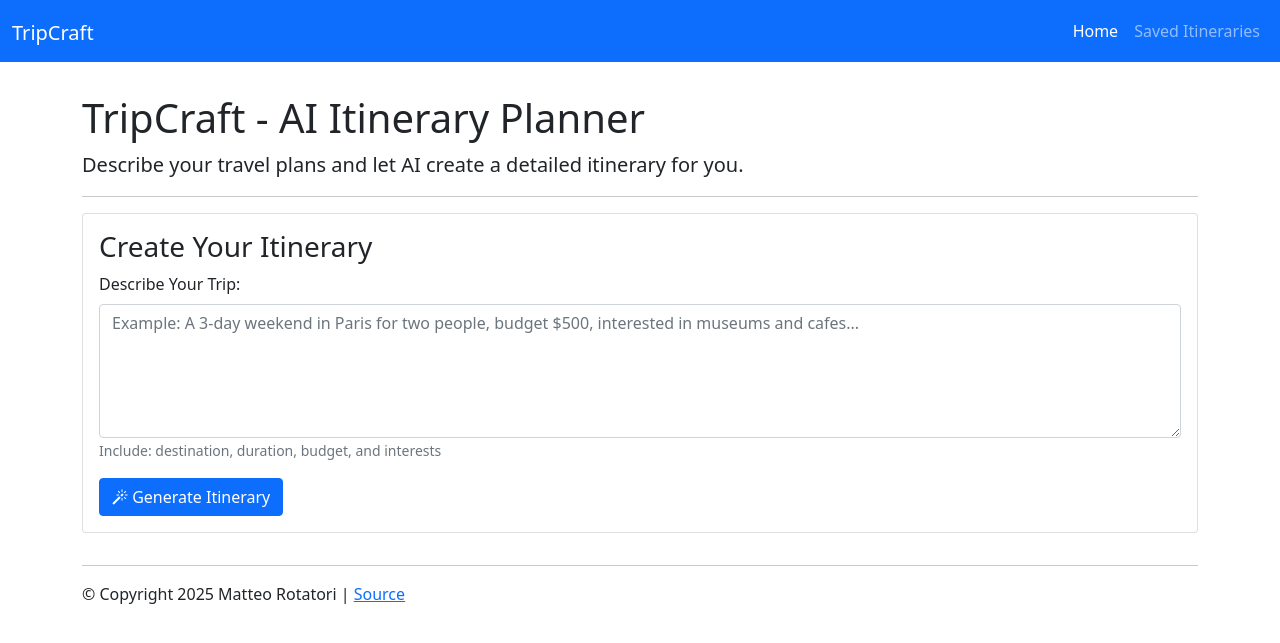
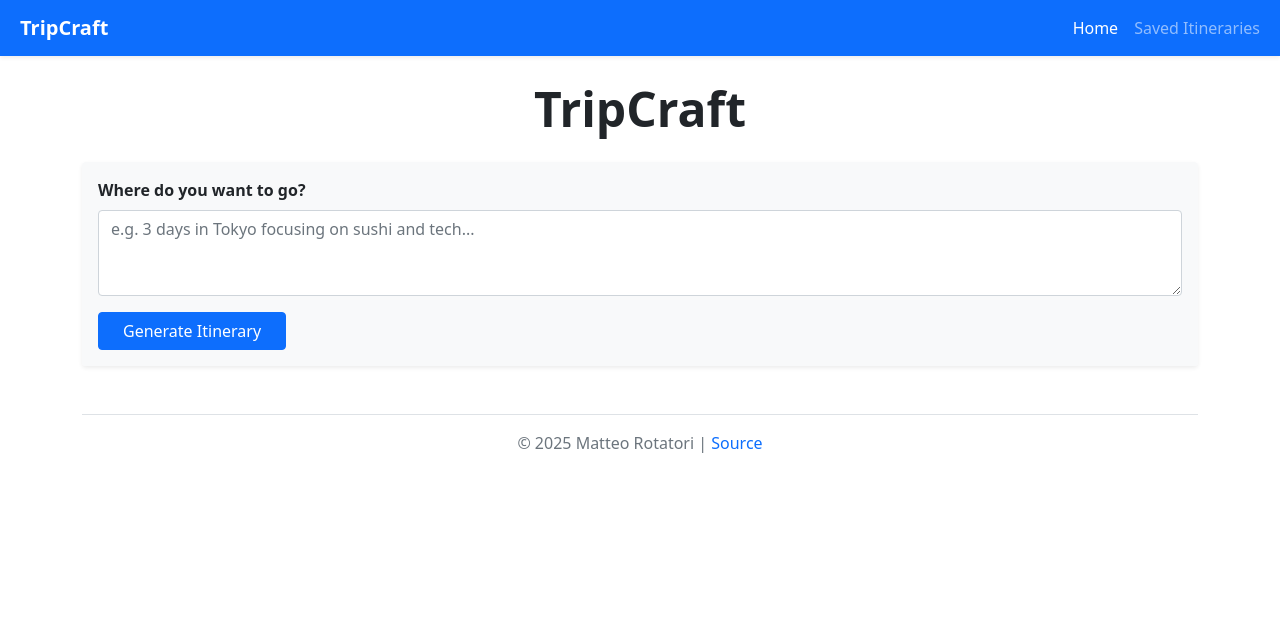
Before and after one commit to mr1900-source/ItineraryAPP, a Flask app: page / in a window 1280 px wide. Shown: the top 643 px of the page. Run offline with Flask 2, Linux system fonts and the light colour scheme.

Commit message:
More Design Fixes
Improved formatting of boxes

Added Feature to Move Boxes Around

```diff
--- a/app/templates/bootstrap_5_layout.html
+++ b/app/templates/bootstrap_5_layout.html
@@ -5,18 +5,22 @@
     <meta name="viewport" content="width=device-width, initial-scale=1">
     <title>TripCraft | AI Itinerary Planner</title>
 
-    <!-- Bootstrap CSS -->
-    <link href="https://cdn.jsdelivr.net/npm/bootstrap@5.0.0-beta3/dist/css/bootstrap.min.css" rel="stylesheet" integrity="sha384-eOJMYsd53ii+scO/bJGFsiCZc+5NDVN2yr8+0RDqr0Ql0h+rP48ckxlpbzKgwra6" crossorigin="anonymous">
+    <link href="https://cdn.jsdelivr.net/npm/bootstrap@5.0.0-beta3/dist/css/bootstrap.min.css" rel="stylesheet">
 
-    <!-- Bootstrap Icons -->
     <link rel="stylesheet" href="https://cdn.jsdelivr.net/npm/bootstrap-icons@1.8.1/font/bootstrap-icons.css">
+
+    <style>
+        .draggable-box { cursor: grab; transition: transform 0.2s; }
+        .draggable-box:active { cursor: grabbing; }
+        .editable-area:focus { outline: none; background: #fffdf0; padding: 5px; border-radius: 4px; }
+        .drop-zone-active { border: 2px dashed #0d6efd !important; opacity: 0.6; }
+    </style>
 </head>
 <body>
-    <!-- FLASH MESSAGING -->
     {% with messages = get_flashed_messages(with_categories=true) %}
       {% if messages %}
         {% for category, message in messages %}
-            <div class="alert alert-{{ category }} alert-dismissible fade show" role="alert" style="margin-bottom:0;">
+            <div class="alert alert-{{ category }} alert-dismissible fade show mb-0" role="alert">
                 <button type="button" class="btn-close" data-bs-dismiss="alert" aria-label="Close"></button>
                 {{ message }}
             </div>
@@ -24,32 +28,23 @@
       {% endif %}
     {% endwith %}
 
-    <!-- SITE NAVIGATION -->
-    {% set nav_links = [
-        ('/', 'home', 'Home'),
-        ('/saved', 'saved', 'Saved Itineraries'),
-    ] -%}
+    {% set nav_links = [('/', 'home', 'Home'), ('/saved', 'saved', 'Saved Itineraries')] -%}
     {% set active_page = active_page|default('home') -%}
 
-    <nav class="navbar navbar-expand-lg navbar-dark bg-primary">
+    <nav class="navbar navbar-expand-lg navbar-dark bg-primary shadow-sm">
         <div class="container-fluid">
-            <a class="navbar-brand" href="/">
-                <i class="bi-airplane-fill" style="font-size: 1.5rem;"></i>
-                TripCraft
+            <a class="navbar-brand d-flex align-items-center" href="/">
+                <i class="bi bi-airplane-fill me-2" style="font-size: 1.2rem;"></i>
+                <strong>TripCraft</strong>
             </a>
             <button class="navbar-toggler" type="button" data-bs-toggle="collapse" data-bs-target="#navbarNav">
                 <span class="navbar-toggler-icon"></span>
             </button>
             <div class="collapse navbar-collapse" id="navbarNav">
-                <ul class="navbar-nav ms-auto mb-2 mb-lg-0">
+                <ul class="navbar-nav ms-auto">
                 {% for href, page_id, link_text in nav_links %}
-                    {% if page_id == active_page %}
-                        {% set is_active = "active" -%}
-                    {% else %}
-                        {% set is_active = "" -%}
-                    {% endif %}
                     <li class="nav-item">
-                        <a class="nav-link {{ is_active }}" href="{{href}}">{{link_text}}</a>
+                        <a class="nav-link {{ 'active' if page_id == active_page }}" href="{{href}}">{{link_text}}</a>
                     </li>
                 {% endfor %}
                 </ul>
@@ -57,22 +52,14 @@
         </div>
     </nav>
 
-    <!-- PAGE CONTENTS -->
-    <div class="container" style="margin-top:2em;">
-        <div id="content">
-            {% block content %}
-            {% endblock %}
-        </div>
+    <div class="container mt-4 mb-5">
+        {% block content %}{% endblock %}
 
-        <!-- FOOTER -->
-        <footer style="margin-top:2em; margin-bottom:2em;">
-            <hr>
-            &copy; Copyright 2025 Matteo Rotatori |
-            <a href="https://github.com/mr1900-source/ItineraryAPP">Source</a>
+        <footer class="mt-5 pt-3 border-top text-muted text-center">
+            <p>&copy; 2025 Matteo Rotatori | <a href="https://github.com/mr1900-source/ItineraryAPP" class="text-decoration-none">Source</a></p>
         </footer>
     </div>
 
-    <!-- Bootstrap JS Bundle -->
-    <script src="https://cdn.jsdelivr.net/npm/bootstrap@5.0.0-beta3/dist/js/bootstrap.bundle.min.js" integrity="sha384-JEW9xMcG8R+pH31jmWH6WWP0WintQrMb4s7ZOdauHnUtxwoG2vI5DkLtS3qm9Ekf" crossorigin="anonymous"></script>
+    <script src="https://cdn.jsdelivr.net/npm/bootstrap@5.0.0-beta3/dist/js/bootstrap.bundle.min.js"></script>
 </body>
 </html>
--- a/app/templates/index.html
+++ b/app/templates/index.html
@@ -1,71 +1,103 @@
 {% extends "bootstrap_5_layout.html" %}
-{% set active_page = "home" %}
+{% block content %}
+    <div class="text-center mb-4">
+        <h1 class="display-5 fw-bold"><i class="bi bi-airplane-fill text-primary"></i> TripCraft</h1>
+    </div>
 
-{% block content %}
-    <h1>TripCraft - AI Itinerary Planner</h1>
-    <p class="lead">Describe your travel plans and let AI create a detailed itinerary for you.</p>
-
-    <hr>
-
-    <!-- Generation Form -->
-    <div class="card mb-4">
-        <div class="card-body">
-            <h3>Create Your Itinerary</h3>
+    <div class="card shadow-sm mb-4 border-0">
+        <div class="card-body bg-light rounded">
             <form action="{{ url_for('main.plan') }}" method="post">
                 <div class="mb-3">
-                    <label for="prompt" class="form-label">Describe Your Trip:</label>
-                    <textarea
-                        id="prompt"
-                        name="prompt"
-                        class="form-control"
-                        rows="5"
-                        placeholder="Example: A 3-day weekend in Paris for two people, budget $500, interested in museums and cafes..."
-                        required>{% if prompt %}{{ prompt }}{% endif %}</textarea>
-                    <small class="form-text text-muted">
-                        Include: destination, duration, budget, and interests
-                    </small>
+                    <label class="fw-bold mb-2">Where do you want to go?</label>
+                    <textarea name="prompt" class="form-control" rows="3" placeholder="e.g. 3 days in Tokyo focusing on sushi and tech...">{{ prompt if prompt }}</textarea>
                 </div>
-                <button type="submit" class="btn btn-primary">
-                    <i class="bi bi-magic"></i> Generate Itinerary
-                </button>
+                <button type="submit" class="btn btn-primary px-4">Generate Itinerary</button>
             </form>
         </div>
     </div>
 
-    <!-- Generated Itinerary Display -->
     {% if itinerary %}
-    <div class="card">
-        <div class="card-body">
-            <h3>Your Itinerary</h3>
-            <pre style="white-space: pre-wrap; font-family: inherit;">{{ itinerary }}</pre>
+    <div id="itinerary-display">
 
-            <hr>
+        {# We split the text into parts #}
+        {% set raw_parts = itinerary.split('STOP:') %}
+        {% set overview = raw_parts[0].replace('OVERVIEW:', '').strip() %}
 
-            <!-- Save Form -->
-            <h4>Save This Itinerary</h4>
-            <form action="{{ url_for('main.save') }}" method="post" class="row g-3">
-                <div class="col-md-8">
-                    <input
-                        type="text"
-                        name="title"
-                        class="form-control"
-                        placeholder="Give your itinerary a title (e.g., 'Paris Weekend')"
-                        required>
+        <div class="card shadow-sm mb-4 border-0">
+            <div class="card-body bg-light rounded">
+                <h5 class="fw-bold text-primary">Overview</h5>
+                <p class="mb-0">{{ overview }}</p>
+            </div>
+        </div>
+
+        <div id="activities-container">
+            {% for segment in raw_parts[1:] %}
+                {# Handle the TIPS section if it's at the end of the last segment #}
+                {% set clean_segment = segment.split('TIPS:')[0].strip() %}
+                {% set parts = clean_segment.split('|') %}
+
+                <div class="card shadow-sm mb-3 border-0 activity-card">
+                    <div class="card-body bg-light rounded d-flex align-items-center">
+                        <div class="d-flex flex-column me-3">
+                            <button type="button" class="btn btn-sm btn-link p-0" onclick="moveUp(this)"><i class="bi bi-chevron-up fs-5"></i></button>
+                            <button type="button" class="btn btn-sm btn-link p-0" onclick="moveDown(this)"><i class="bi bi-chevron-down fs-5"></i></button>
+                        </div>
+
+                        <div class="flex-grow-1">
+                            <div class="d-flex justify-content-between border-bottom pb-1 mb-2">
+                                <span class="fw-bold text-primary" contenteditable="true">
+                                    {{ parts[0].strip() if parts[0] else "Activity" }}
+                                </span>
+                                <span class="text-muted small" contenteditable="true">Set Time...</span>
+                            </div>
+                            <p class="mb-0" contenteditable="true">
+                                {{ parts[1].strip() if parts|length > 1 else "Add details..." }}
+                            </p>
+                        </div>
+                    </div>
                 </div>
-                <div class="col-md-4">
-                    <button type="submit" class="btn btn-success">
-                        <i class="bi bi-save"></i> Save Itinerary
-                    </button>
-                </div>
-                <input type="hidden" name="prompt" value="{{ prompt }}">
-                <input type="hidden" name="itinerary" value="{{ itinerary }}">
-            </form>
+            {% endfor %}
+        </div>
 
-            <a href="{{ url_for('main.index') }}" class="btn btn-secondary mt-3">
-                <i class="bi bi-arrow-clockwise"></i> Create New Itinerary
-            </a>
+        <div class="card shadow-sm mt-4 border-0 border-top border-success border-4">
+            <div class="card-body bg-light rounded">
+                <h5 class="fw-bold mb-3">Save This Trip</h5>
+                <form action="{{ url_for('main.save') }}" method="post" onsubmit="prepareSave()">
+                    <div class="mb-3">
+                        <label class="small fw-bold">Trip Name:</label>
+                        <input type="text" name="title" class="form-control" placeholder="e.g. My Tokyo Adventure" required>
+                    </div>
+                    <input type="hidden" name="prompt" value="{{ prompt }}">
+                    <input type="hidden" name="itinerary" id="save_input">
+                    <button type="submit" class="btn btn-success w-100">Save Itinerary</button>
+                </form>
+            </div>
         </div>
     </div>
+
+    <script>
+        function moveUp(btn) {
+            const card = btn.closest('.activity-card');
+            if (card.previousElementSibling && card.previousElementSibling.classList.contains('activity-card')) {
+                card.parentNode.insertBefore(card, card.previousElementSibling);
+            }
+        }
+
+        function moveDown(btn) {
+            const card = btn.closest('.activity-card');
+            if (card.nextElementSibling && card.nextElementSibling.classList.contains('activity-card')) {
+                card.parentNode.insertBefore(card.nextElementSibling, card);
+            }
+        }
+
+        function prepareSave() {
+            let result = "";
+            document.querySelectorAll('.activity-card').forEach(card => {
+                const text = card.innerText.replace(/\n/g, ' ').trim();
+                result += "STOP: " + text + "\n\n";
+            });
+            document.getElementById('save_input').value = result;
+        }
+    </script>
     {% endif %}
-
 {% endblock %}
```
Also changed, not shown: app/itinerary.py (+12 -52 lines), app/templates/view.html (+86 -29 lines).
